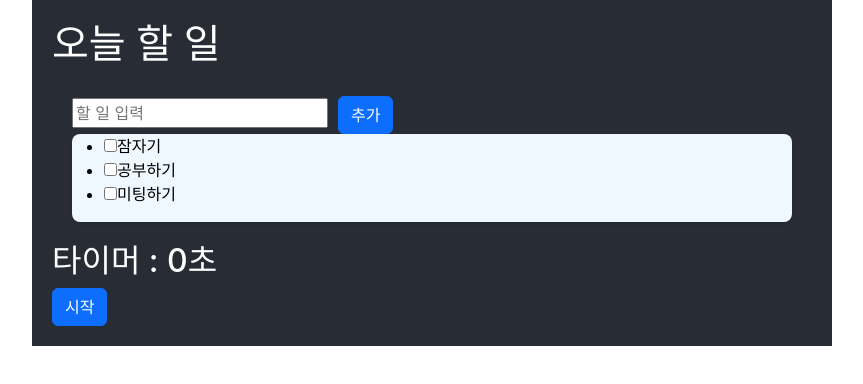
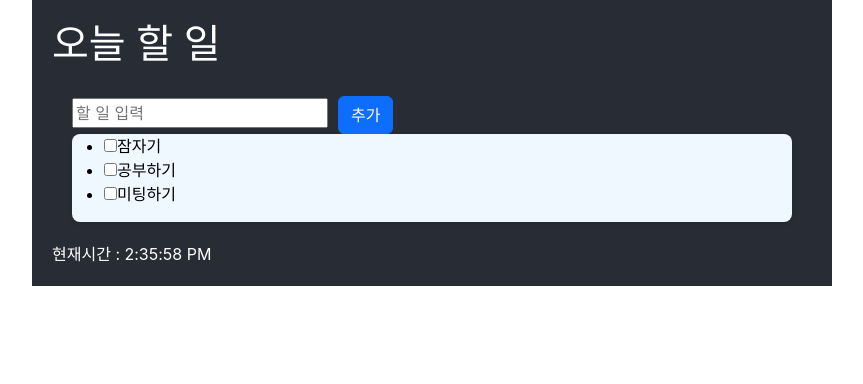
Before and after one commit to ajwlukas/todolist, a React (Create React App) app: page / in a window 1280 px wide. Shown: the top 384 px of the page, without its empty margins (208-1071 px from the left). Built offline with nearby package versions, Linux system fonts and the light colour scheme.

Commit message:
simple clock example

```diff
--- a/src/App.tsx
+++ b/src/App.tsx
@@ -7,6 +7,7 @@ import FuncCom from "./FuncCom";
 import TodoList from "./todolist";
 import MapTest from "./MapTest";
 import Timer from "./Timer";
+import Clock from "./Timer";
 
 function App() {
   let name : string  = "토끼";
@@ -16,7 +17,7 @@ function App() {
       <div className="container">
         {/* 주석문을 작성합니다 */}
         <TodoList/>
-        <Timer/>
+        <Clock/>
       </div>
   );
 
--- a/src/Timer.tsx
+++ b/src/Timer.tsx
@@ -1,24 +1,39 @@
 import { useState } from "react";
 import { Button } from "react-bootstrap";
 
-const Timer: React.FC = () => {
-  const [seconds, setSeconds] = useState<number>(0);
+// const Timer: React.FC = () => {
+//   const [seconds, setSeconds] = useState<number>(0);
 
-  return (
-    <div>
-      <h2> 타이머 : {seconds}초</h2>
-      <Button
-        onClick={() => {
-            setInterval(() => {
-            setSeconds((prev) => prev + 1);
-          }, 1000);
+//   return (
+//     <div>
+//       <h2> 타이머 : {seconds}초</h2>
+//       <Button
+//         onClick={() => {
+//             setInterval(() => {
+//             setSeconds((prev) => prev + 1);
+//           }, 1000);
 
-        }}
-      >
-        시작
-      </Button>
-    </div>
-  );
-};
+//         }}
+//       >
+//         시작
+//       </Button>
+//     </div>
+//   );
+// };
 
-export default Timer;
+
+const Clock : React.FC = () => {
+    const [time, setTime] = useState(new Date());
+
+    setInterval(()=>{
+        setTime(new Date());
+    },1000)
+
+    return (
+      <div>
+       현재시간 : {time.toLocaleTimeString()}
+      </div>
+    );
+  };
+
+export default Clock;
```
